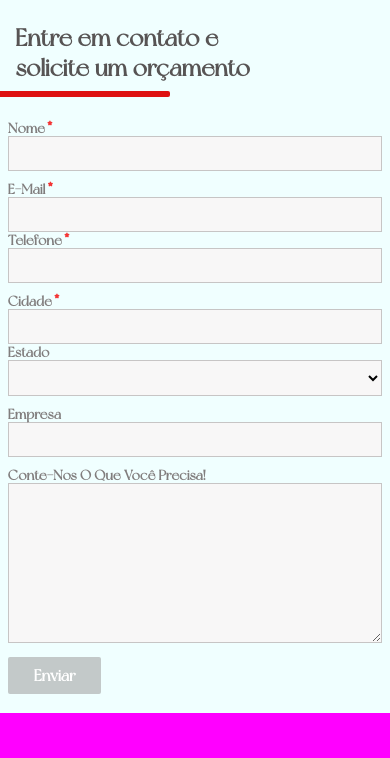
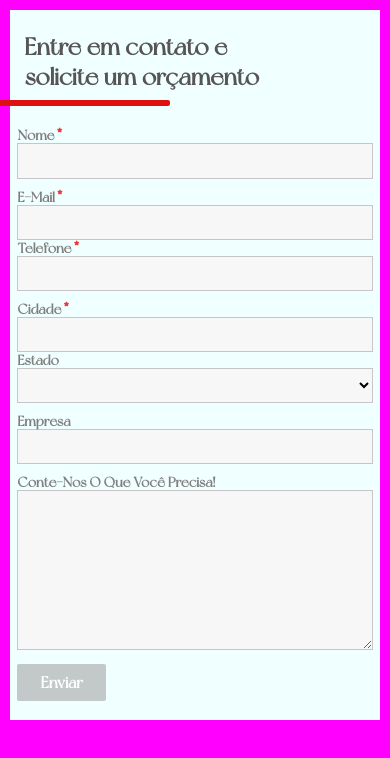
Before and after one commit to ezequielsousabr/Formularios, a plain HTML site: page FormulariosContato/001/index.html in a window 390 px wide. Drawn offline with Linux system fonts and the light colour scheme.

Commit message:
Alterações no mobile.css e adicionado imagens

```diff
--- a/FormulariosContato/001/mobile.css
+++ b/FormulariosContato/001/mobile.css
@@ -1,4 +1,9 @@
 @media(max-width: 768px){
+
+    body{
+        background-color: fuchsia;
+        padding: 10px 10px;
+    }
 
     h1,
     h2,
```
Also changed, not shown: FormulariosContato/001/Captura de tela 2023-01-18 - 16.07.02.png (added), FormulariosContato/001/desktop-2023-01-18_16-09.png (added).
